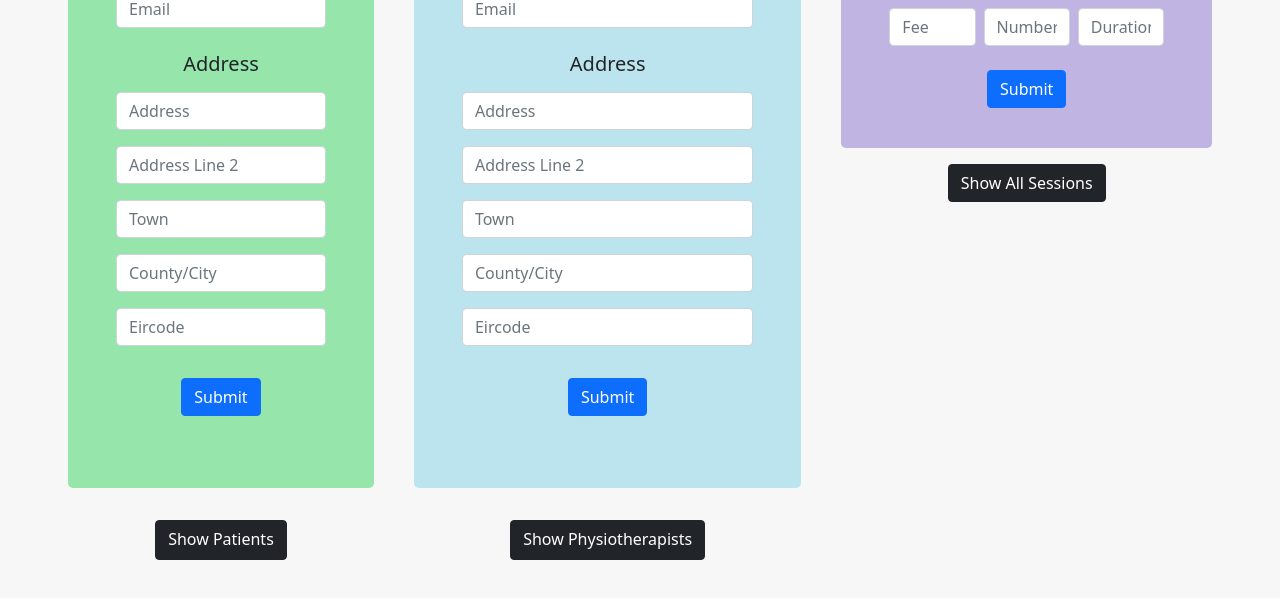
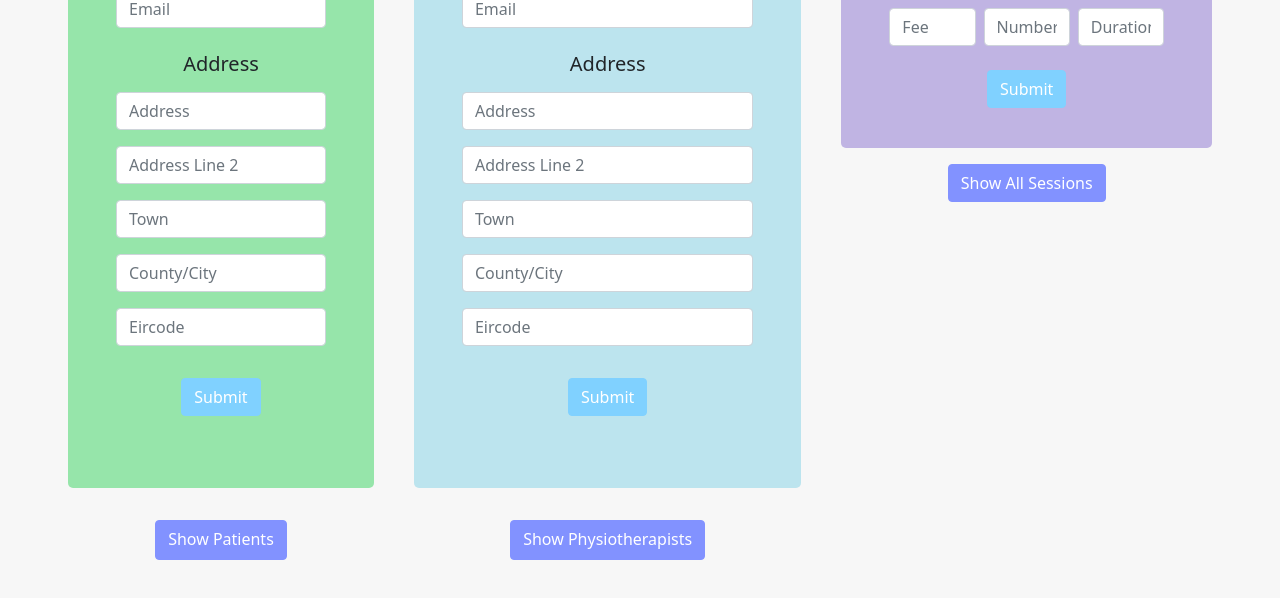
Before and after one commit to jphoulihan/crm-physio-clinic, a React (Create React App) app in the folder client/client/: page / in a window 1280 px wide. Shown: the part 494-1092 px from the top of the page. Built offline with nearby package versions, Linux system fonts and the light colour scheme; no server answers.

Commit message:
delete entries for client and physio update wip and style changes

```diff
--- a/client/client/src/App.css
+++ b/client/client/src/App.css
@@ -8,3 +8,14 @@
 .header{
   font-size:50px;
 }
+
+.btn-primary, .btn-primary:hover, .btn-primary:active, .btn-primary:visited, .btn-primary:focus {
+  background-color: #80D1FF !important;
+  border-color: #80D1FF !important;
+
+}
+
+.btn-dark, .btn-dark:hover, .btn-dark:active, .btn-dark:visited, .btn-primary:focus{
+  background-color: #8292FF !important;
+  border-color: #8292FF !important;
+}
--- a/client/client/src/App.js
+++ b/client/client/src/App.js
@@ -7,7 +7,7 @@ function App() {
   return (
     <div className="App">
       <div className="row m-5">
-      <h1 className="header p-2">Physiotherapy Clinic </h1>
+      <h1 className="header p-2">Physiotherapy Clinic</h1>
         <Clients/>
         <Physios/>
         <Sessions/>
--- a/client/client/src/components/Clients/Clients.js
+++ b/client/client/src/components/Clients/Clients.js
@@ -98,7 +98,7 @@ export class Clients extends Component {
             <FormGroupPersonInfo handleChange={this.handleChange} />
             <FormGroupAddress handleChange={this.handleChange} />
             <div className="p-2">
-              <button type="submit" className="btn btn-primary mb-3">
+              <button type="submit" className="btn btn-primary shadow-none mb-3">
                 Submit
               </button>
             </div>
@@ -108,7 +108,7 @@ export class Clients extends Component {
         <div>
             <button
               type="button"
-              className="btn btn-dark m-2 pb-2"
+              className="btn btn-dark shadow-none m-2 pb-2"
               onClick={this.toggleShowClients}
             >
               Show Patients
--- a/client/client/src/components/Clients/ClientsDisplay.js
+++ b/client/client/src/components/Clients/ClientsDisplay.js
@@ -3,6 +3,7 @@ import Resource from "../Resource/Resource";
 import SearchList from "../Search/SearchList";
 
 class ClientsDisplay extends React.Component {
+
   render() {
     return (
       <Resource
@@ -11,7 +12,7 @@ class ClientsDisplay extends React.Component {
           if (data.loading) return <p>Loading Patients...</p>;
           return (
           <div>
-          <SearchList style={{backgroundColor:"#96e5aa"}} placeholder="Search Patients" personDetails={data.payload}/>
+          <SearchList style={{backgroundColor:"#96e5aa"}} placeholder="Search Patients" personDetails={data.payload} endpoint={"clients"}/>
           </div>
           );
         }}
--- a/client/client/src/components/PersonalData/PersonalData.css
+++ b/client/client/src/components/PersonalData/PersonalData.css
@@ -1,3 +1,14 @@
 .list{
     margin: 0;
 }
+
+.btn-success, .btn-success:hover, .btn-success:active, .btn-success:visited{
+    background-color: #FFE2AB!important;
+    border-color: #FFE2AB!important;
+}
+
+.btn-danger, .btn-danger:hover, .btn-danger:active, .btn-danger:visited{
+    background-color: #FFC4C4 !important;
+    border-color: #FFC4C4 !important;
+
+}
--- a/client/client/src/components/PersonalData/PersonalDataFilter.js
+++ b/client/client/src/components/PersonalData/PersonalDataFilter.js
@@ -1,16 +1,40 @@
+import {useState} from "react";
+import axios from 'axios';
 import "./PersonalData.css";
+//solution 1, pass endpoint down to this component to delete from relevant collection
+const PersonalDataFilter = (props) => {
 
+  const { filterFunction } = props;
+  const { personDetails } = props;
+  const { searchTerm } = props;
+  const {endpoint} = props;
 
-const PersonalDataFilter = (props) => {
-    const {filterFunction} = props;
-    const { personDetails } = props;
-    const {searchTerm} = props;
+  const [list, setList] = useState(personDetails);
+
+  function HandleRemove(id){
+    console.log(id);
+    console.log(endpoint)
+
+    const newList = list.filter((item) => item._id !== id);
+    setList(newList);
+      // DELETE request using axios inside useEffect React hook
+      axios
+      .delete(`http://localhost:5000/${endpoint}/${id}`)
+      .then(() => console.log("Client deleted"))
+      .catch((err) => {
+        console.error(err);
+      });
+  }
+
   return (
     <div className="list">
-      {console.log(personDetails)}
-        {personDetails.filter(filterFunction(searchTerm)
+      {list.filter(filterFunction(searchTerm)
       ).map((person) => (
         <ul className="list-group pb-2 pt-2" key={person._id}>
+          <div className="btn-group pb-1 pt-2">
+          <button type="button" className="btn btn-success btn-block shadow-none">Update</button>
+          <button type="button" className="btn btn-danger btn-block shadow-none" onClick={()=> HandleRemove(person._id)}>Delete</button>
+          </div>
           <li className="list-group-item">
             {person.fname + " " + person.lname}
           </li>
--- a/client/client/src/components/Physios/Physios.js
+++ b/client/client/src/components/Physios/Physios.js
@@ -102,7 +102,7 @@ export class Physios extends Component {
           <div>
             <button
               type="button"
-              className="btn btn-dark m-2 pb-2"
+              className="btn btn-dark shadow-none m-2 pb-2"
               onClick={this.toggleShowPhysios}
             >
               Show Physiotherapists
--- a/client/client/src/components/Physios/PhysiosDisplay.js
+++ b/client/client/src/components/Physios/PhysiosDisplay.js
@@ -11,7 +11,7 @@ class PhysiosDisplay extends React.Component {
           if (data.loading) return <p>Loading Patients...</p>;
           return (
             <div>
-              <SearchList style={{backgroundColor:"#bce4ee"}} placeholder="Search Physiotherapist" personDetails={data.payload} />
+              <SearchList style={{backgroundColor:"#bce4ee"}} placeholder="Search Physiotherapist" personDetails={data.payload} endpoint={"physios"} />
             </div>
           );
         }}
--- a/client/client/src/components/Search/SearchList.js
+++ b/client/client/src/components/Search/SearchList.js
@@ -44,6 +44,7 @@ class SearchList extends React.Component {
         ></input>
         <PersonalDataFilter
           personDetails={this.props.personDetails}
+          endpoint={this.props.endpoint}
           filterFunction={this.filterFunction}
           searchTerm={this.state.searchTerm}
         />
--- a/client/client/src/components/Sessions/Sessions.js
+++ b/client/client/src/components/Sessions/Sessions.js
@@ -37,7 +37,6 @@ export class Sessions extends Component {
     this.setState({
       [event.target.name]: event.target.value,
     });
-    console.log(event.target.value);
   };
 
   //on form submission prepares req.body for posting
@@ -155,7 +154,7 @@ export class Sessions extends Component {
                 />
               </div>
               <div className="p-2">
-                <button type="submit" className="btn btn-primary mb-3">
+                <button type="submit" className="btn btn-primary shadow-none mb-3">
                   Submit
                 </button>
               </div>
@@ -167,7 +166,7 @@ export class Sessions extends Component {
           <div>
             <button
               type="button"
-              className="btn  m-2 btn-dark"
+              className="btn  m-2 btn-dark shadow-none"
               onClick={this.toggleSessions}
             >
               Show All Sessions
```
Also changed, not shown: client/client/src/components/Clients/Clients.css (line endings or trailing spaces). Lines whose indentation alone changed are shown as unchanged.
